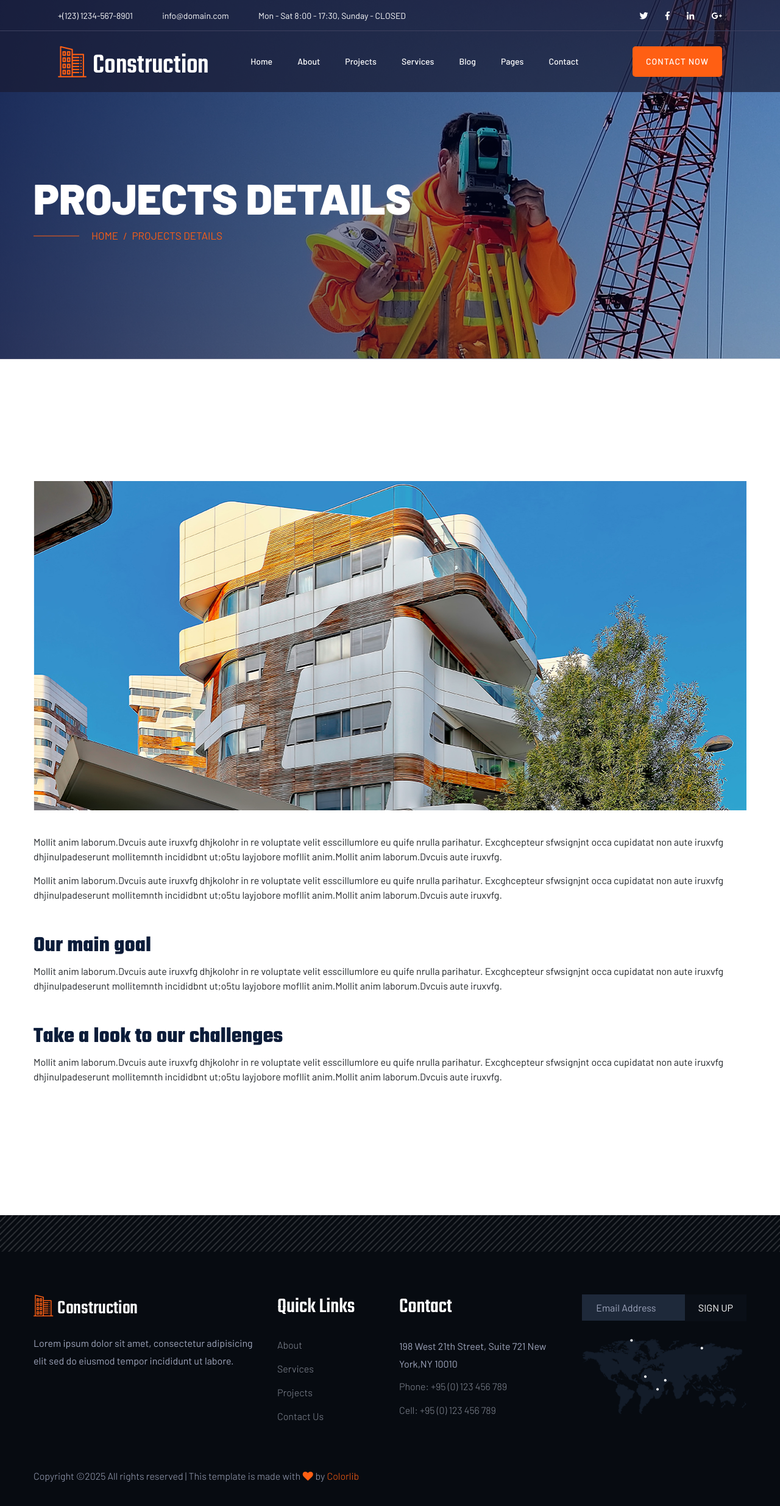
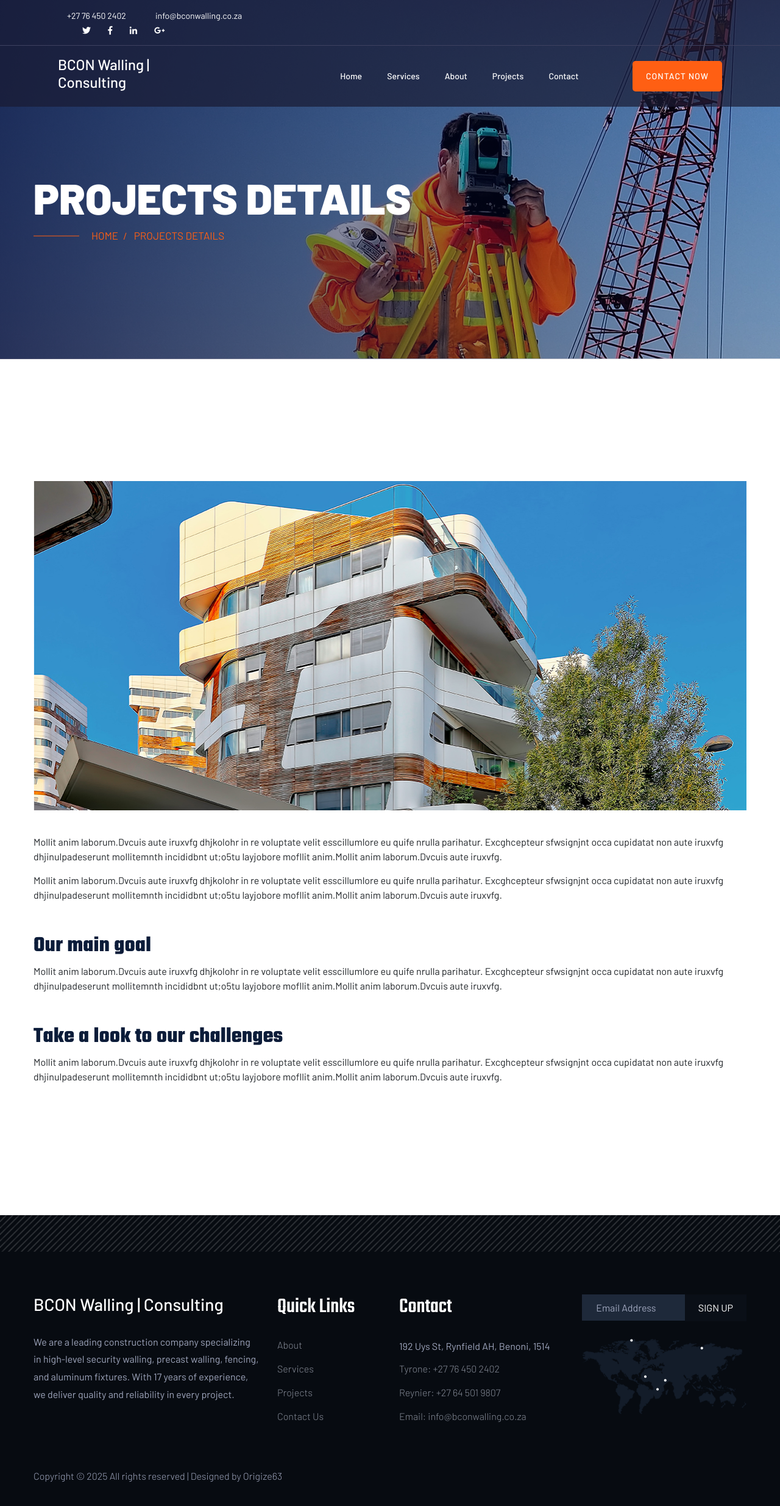
Before and after one commit to NeilKetting/bcon-new, a plain HTML site: page project_details.html in a window 1280 px wide. Shown: the whole page at 61% size. Drawn offline with Linux system fonts and the light colour scheme.

Commit message:
Add files via upload

```diff
--- a/project_details.html
+++ b/project_details.html
@@ -1,27 +1,31 @@
-<!doctype html>
+<!DOCTYPE html>
 <html class="no-js" lang="zxx">
 	<head>
-        <meta charset="utf-8">
-        <meta http-equiv="x-ua-compatible" content="ie=edge">
+		<meta charset="utf-8" />
+		<meta http-equiv="x-ua-compatible" content="ie=edge" />
 		<title>Construction HTML-5 Template</title>
-        <meta name="description" content="">
-        <meta name="viewport" content="width=device-width, initial-scale=1">
-        <link rel="manifest" href="site.webmanifest">
-		<link rel="shortcut icon" type="image/x-icon" href="assets/img/favicon.ico">
+		<meta name="description" content="" />
+		<meta name="viewport" content="width=device-width, initial-scale=1" />
+		<link rel="manifest" href="site.webmanifest" />
+		<link
+			rel="shortcut icon"
+			type="image/x-icon"
+			href="assets/img/favicon.ico"
+		/>
 
 		<!-- CSS here -->
-            <link rel="stylesheet" href="assets/css/bootstrap.min.css">
-            <link rel="stylesheet" href="assets/css/owl.carousel.min.css">
-            <link rel="stylesheet" href="assets/css/gijgo.css">
-            <link rel="stylesheet" href="assets/css/slicknav.css">
-            <link rel="stylesheet" href="assets/css/animate.min.css">
-            <link rel="stylesheet" href="assets/css/magnific-popup.css">
-            <link rel="stylesheet" href="assets/css/fontawesome-all.min.css">
-            <link rel="stylesheet" href="assets/css/themify-icons.css">
-            <link rel="stylesheet" href="assets/css/slick.css">
-            <link rel="stylesheet" href="assets/css/nice-select.css">
-            <link rel="stylesheet" href="assets/css/style.css">
-            <link rel="stylesheet" href="assets/css/responsive.css">
+		<link rel="stylesheet" href="assets/css/bootstrap.min.css" />
+		<link rel="stylesheet" href="assets/css/owl.carousel.min.css" />
+		<link rel="stylesheet" href="assets/css/gijgo.css" />
+		<link rel="stylesheet" href="assets/css/slicknav.css" />
+		<link rel="stylesheet" href="assets/css/animate.min.css" />
+		<link rel="stylesheet" href="assets/css/magnific-popup.css" />
+		<link rel="stylesheet" href="assets/css/fontawesome-all.min.css" />
+		<link rel="stylesheet" href="assets/css/themify-icons.css" />
+		<link rel="stylesheet" href="assets/css/slick.css" />
+		<link rel="stylesheet" href="assets/css/nice-select.css" />
+		<link rel="stylesheet" href="assets/css/style.css" />
+		<link rel="stylesheet" href="assets/css/responsive.css" />
 	</head>
 
 	<body>
@@ -31,7 +35,7 @@
 				<div class="preloader-inner position-relative">
 					<div class="preloader-circle"></div>
 					<div class="preloader-img pere-text">
-                    <img src="assets/img/logo/loder-logo.png" alt="">
+						<img src="assets/img/logo/loder-logo.png" alt="" />
 					</div>
 				</div>
 			</div>
@@ -40,40 +44,53 @@
 		<header>
 			<!-- Header Start -->
 			<div class="header-area header-transparent">
-            <div class="main-header ">
+				<div class="main-header">
 					<div class="header-top d-none d-lg-block">
 						<div class="container-fluid">
 							<div class="col-xl-12">
-                            <div class="row d-flex justify-content-between align-items-center">
+								<div>
 									<div class="header-info-left">
 										<ul>
-                                        <li>+(123) 1234-567-8901</li>
-                                        <li>info@domain.com</li>
-                                        <li>Mon - Sat 8:00 - 17:30, Sunday - CLOSED</li>
+											<li>+27 76 450 2402</li>
+											<li>info@bconwalling.co.za</li>
 										</ul>
 									</div>
 									<div class="header-info-right">
 										<ul class="header-social">
-                                        <li><a href="#"><i class="fab fa-twitter"></i></a></li>
-                                        <li><a href="#"><i class="fab fa-facebook-f"></i></a></li>
-                                        <li><a href="#"><i class="fab fa-linkedin-in"></i></a></li>
-                                       <li> <a href="#"><i class="fab fa-google-plus-g"></i></a></li>
+											<li>
+												<a href="#"><i class="fab fa-twitter"></i></a>
+											</li>
+											<li>
+												<a href="#"><i class="fab fa-facebook-f"></i></a>
+											</li>
+											<li>
+												<a href="#"><i class="fab fa-linkedin-in"></i></a>
+											</li>
+											<li>
+												<a href="#"><i class="fab fa-google-plus-g"></i></a>
+											</li>
 										</ul>
 									</div>
 								</div>
 							</div>
 						</div>
 					</div>
-               <div class="header-bottom  header-sticky">
+					<div class="header-bottom header-sticky">
 						<div class="container-fluid">
 							<div class="row align-items-center">
 								<!-- Logo -->
 								<div class="col-xl-2 col-lg-2 col-md-1">
 									<div class="logo">
 										<!-- logo-1 -->
-                                    <a href="index.html" class="big-logo"><img src="assets/img/logo/logo.png" alt=""></a>
+										<a href="index.html" class="big-logo">
+											<h4 class="white-color">BCON Walling | Consulting</h4>
+											<!-- <img src="assets/img/logo/logo.png" alt="" /> -->
+										</a>
 										<!-- logo-2 -->
-                                    <a href="index.html" class="small-logo"><img src="assets/img/logo/loder-logo.png" alt=""></a>
+										<a href="index.html" class="small-logo">
+											<!-- <img src="assets/img/logo/loder-logo.png" alt=""/> -->
+											<h4 class="white-color">BCON Walling | Consulting</h4>
+										</a>
 									</div>
 								</div>
 								<div class="col-xl-8 col-lg-8 col-md-8">
@@ -82,22 +99,9 @@
 										<nav>
 											<ul id="navigation">
 												<li><a href="index.html">Home</a></li>
-                                            <li><a href="about.html">About</a></li>
-                                            <li><a href="project.html">Projects</a></li>
-                                            <li><a href="services.html">Services</a></li>
-                                            <li><a href="blog.html">Blog</a>
-                                                <ul class="submenu">
-                                                    <li><a href="blog.html">Blog</a></li>
-                                                    <li><a href="single-blog.html">Blog Details</a></li>
-                                                </ul>
-                                            </li>
-                                            <li><a href="#">Pages</a>
-                                                <ul class="submenu">
-                                                    <li><a href="elements.html">Element</a></li>
-                                                    <li><a href="project_details.html">Projects Details</a></li>
-                                                    <li><a href="services_details.html">Services Details</a></li>
-                                                </ul>
-                                            </li>
+												<li><a href="#services">Services</a></li>
+												<li><a href="#about">About</a></li>
+												<li><a href="#project">Projects</a></li>
 												<li><a href="contact.html">Contact</a></li>
 											</ul>
 										</nav>
@@ -105,7 +109,7 @@
 								</div>
 								<div class="col-xl-2 col-lg-2 col-md-3">
 									<div class="header-right-btn f-right d-none d-lg-block">
-                                    <a href="#" class="btn">Contact Now</a>
+										<a href="contact.html" class="btn">Contact Now</a>
 									</div>
 								</div>
 								<!-- Mobile Menu -->
@@ -121,8 +125,11 @@
 		</header>
 		<main>
 			<!-- slider Area Start-->
-        <div class="slider-area ">
-            <div class="single-slider hero-overly slider-height2 d-flex align-items-center" data-background="assets/img/hero/about.jpg">
+			<div class="slider-area">
+				<div
+					class="single-slider hero-overly slider-height2 d-flex align-items-center"
+					data-background="assets/img/hero/about.jpg"
+				>
 					<div class="container">
 						<div class="row">
 							<div class="col-xl-12">
@@ -130,8 +137,12 @@
 									<h2>projects Details</h2>
 									<nav aria-label="breadcrumb ">
 										<ol class="breadcrumb">
-                                    <li class="breadcrumb-item"><a href="index.html">Home</a></li>
-                                    <li class="breadcrumb-item"><a href="#">projects Details</a></li>
+											<li class="breadcrumb-item">
+												<a href="index.html">Home</a>
+											</li>
+											<li class="breadcrumb-item">
+												<a href="#">projects Details</a>
+											</li>
 										</ol>
 									</nav>
 								</div>
@@ -148,18 +159,42 @@
 						<div class="col-12">
 							<div class="single-services section-padding2">
 								<div class="details-img mb-40">
-                                <img src="assets/img/gallery/project_details.jpg" alt="">
+									<img src="assets/img/gallery/project_details.jpg" alt="" />
 								</div>
 								<div class="details-caption">
-                                <p>Mollit anim laborum.Dvcuis aute iruxvfg dhjkolohr in re voluptate velit esscillumlore eu quife nrulla parihatur. Excghcepteur sfwsignjnt occa cupidatat non aute iruxvfg dhjinulpadeserunt mollitemnth incididbnt ut;o5tu layjobore mofllit anim.Mollit anim laborum.Dvcuis aute iruxvfg.</p>
+									<p>
+										Mollit anim laborum.Dvcuis aute iruxvfg dhjkolohr in re
+										voluptate velit esscillumlore eu quife nrulla parihatur.
+										Excghcepteur sfwsignjnt occa cupidatat non aute iruxvfg
+										dhjinulpadeserunt mollitemnth incididbnt ut;o5tu layjobore
+										mofllit anim.Mollit anim laborum.Dvcuis aute iruxvfg.
+									</p>
 
-                                <p class="mb-50">Mollit anim laborum.Dvcuis aute iruxvfg dhjkolohr in re voluptate velit esscillumlore eu quife nrulla parihatur. Excghcepteur sfwsignjnt occa cupidatat non aute iruxvfg dhjinulpadeserunt mollitemnth incididbnt ut;o5tu layjobore mofllit anim.Mollit anim laborum.Dvcuis aute iruxvfg.</p>
+									<p class="mb-50">
+										Mollit anim laborum.Dvcuis aute iruxvfg dhjkolohr in re
+										voluptate velit esscillumlore eu quife nrulla parihatur.
+										Excghcepteur sfwsignjnt occa cupidatat non aute iruxvfg
+										dhjinulpadeserunt mollitemnth incididbnt ut;o5tu layjobore
+										mofllit anim.Mollit anim laborum.Dvcuis aute iruxvfg.
+									</p>
 
 									<h3>Our main goal</h3>
-                                <p class="mb-50">Mollit anim laborum.Dvcuis aute iruxvfg dhjkolohr in re voluptate velit esscillumlore eu quife nrulla parihatur. Excghcepteur sfwsignjnt occa cupidatat non aute iruxvfg dhjinulpadeserunt mollitemnth incididbnt ut;o5tu layjobore mofllit anim.Mollit anim laborum.Dvcuis aute iruxvfg.</p>
+									<p class="mb-50">
+										Mollit anim laborum.Dvcuis aute iruxvfg dhjkolohr in re
+										voluptate velit esscillumlore eu quife nrulla parihatur.
+										Excghcepteur sfwsignjnt occa cupidatat non aute iruxvfg
+										dhjinulpadeserunt mollitemnth incididbnt ut;o5tu layjobore
+										mofllit anim.Mollit anim laborum.Dvcuis aute iruxvfg.
+									</p>
 
 									<h3>Take a look to our challenges</h3>
-                                <p>Mollit anim laborum.Dvcuis aute iruxvfg dhjkolohr in re voluptate velit esscillumlore eu quife nrulla parihatur. Excghcepteur sfwsignjnt occa cupidatat non aute iruxvfg dhjinulpadeserunt mollitemnth incididbnt ut;o5tu layjobore mofllit anim.Mollit anim laborum.Dvcuis aute iruxvfg.</p>
+									<p>
+										Mollit anim laborum.Dvcuis aute iruxvfg dhjkolohr in re
+										voluptate velit esscillumlore eu quife nrulla parihatur.
+										Excghcepteur sfwsignjnt occa cupidatat non aute iruxvfg
+										dhjinulpadeserunt mollitemnth incididbnt ut;o5tu layjobore
+										mofllit anim.Mollit anim laborum.Dvcuis aute iruxvfg.
+									</p>
 								</div>
 							</div>
 						</div>
@@ -173,16 +208,23 @@
 			<div class="footer-main">
 				<div class="footer-area footer-padding">
 					<div class="container">
-                     <div class="row  justify-content-between">
+						<div class="row justify-content-between">
 							<div class="col-lg-4 col-md-4 col-sm-8">
 								<div class="single-footer-caption mb-30">
 									<!-- logo -->
 									<div class="footer-logo">
-                                     <a href="index.html"><img src="assets/img/logo/logo2_footer.png" alt=""></a>
+										<a href="index.html"
+											><h3 class="white-color">BCON Walling | Consulting</h3></a
+										>
 									</div>
 									<div class="footer-tittle">
 										<div class="footer-pera">
-                                         <p class="info1">Lorem ipsum dolor sit amet, consectetur adipisicing elit sed do eiusmod tempor incididunt ut labore.</p>
+											<p class="info1">
+												We are a leading construction company specializing in
+												high-level security walling, precast walling, fencing,
+												and aluminum fixtures. With 17 years of experience, we
+												deliver quality and reliability in every project.
+											</p>
 										</div>
 									</div>
 								</div>
@@ -205,12 +247,12 @@
 									<div class="footer-tittle">
 										<h4>Contact</h4>
 										<div class="footer-pera">
-                                         <p class="info1">198 West 21th Street,
-                                             Suite 721 New York,NY 10010</p>
+											<p class="info1">192 Uys St, Rynfield AH, Benoni, 1514</p>
 										</div>
 										<ul>
-                                         <li><a href="#">Phone: +95 (0) 123 456 789</a></li>
-                                         <li><a href="#">Cell: +95 (0) 123 456 789</a></li>
+											<li><a href="#">Tyrone: +27 76 450 2402</a></li>
+											<li><a href="#">Reynier: +27 64 501 9807</a></li>
+											<li><a href="#">Email: info@bconwalling.co.za</a></li>
 										</ul>
 									</div>
 								</div>
@@ -220,10 +262,29 @@
 									<!-- Form -->
 									<div class="footer-form">
 										<div id="mc_embed_signup">
-                                         <form target="_blank" action="https://spondonit.us12.list-manage.com/subscribe/post?u=1462626880ade1ac87bd9c93a&amp;id=92a4423d01" method="get" class="subscribe_form relative mail_part" novalidate="true">
-                                             <input type="email" name="EMAIL" id="newsletter-form-email" placeholder=" Email Address " class="placeholder hide-on-focus" onfocus="this.placeholder = ''" onblur="this.placeholder = ' Email Address '">
+											<form
+												target="_blank"
+												action="https://spondonit.us12.list-manage.com/subscribe/post?u=1462626880ade1ac87bd9c93a&amp;id=92a4423d01"
+												method="get"
+												class="subscribe_form relative mail_part"
+												novalidate="true"
+											>
+												<input
+													type="email"
+													name="EMAIL"
+													id="newsletter-form-email"
+													placeholder=" Email Address "
+													class="placeholder hide-on-focus"
+													onfocus="this.placeholder = ''"
+													onblur="this.placeholder = ' Email Address '"
+												/>
 												<div class="form-icon">
-                                                 <button type="submit" name="submit" id="newsletter-submit" class="email_icon newsletter-submit button-contactForm">
+													<button
+														type="submit"
+														name="submit"
+														id="newsletter-submit"
+														class="email_icon newsletter-submit button-contactForm"
+													>
 														SIGN UP
 													</button>
 												</div>
@@ -233,18 +294,19 @@
 									</div>
 									<!-- Map -->
 									<div class="map-footer">
-                                     <img src="assets/img/gallery/map-footer.png" alt="">
+										<img src="assets/img/gallery/map-footer.png" alt="" />
 									</div>
 								</div>
 							</div>
 						</div>
 						<!-- Copy-Right -->
 						<div class="row align-items-center">
-                         <div class="col-xl-12 ">
+							<div class="col-xl-12">
 								<div class="footer-copy-right">
-                                 <p><!-- Link back to Colorlib can't be removed. Template is licensed under CC BY 3.0. -->
-  Copyright &copy;<script>document.write(new Date().getFullYear());</script> All rights reserved | This template is made with <i class="fa fa-heart" aria-hidden="true"></i> by <a href="https://colorlib.com" target="_blank">Colorlib</a>
-  <!-- Link back to Colorlib can't be removed. Template is licensed under CC BY 3.0. --></p>
+									<p>
+										Copyright &copy; 2025 All rights reserved | Designed by
+										Origize63
+									</p>
 								</div>
 							</div>
 						</div>
@@ -294,6 +356,5 @@
 		<!-- Jquery Plugins, main Jquery -->
 		<script src="./assets/js/plugins.js"></script>
 		<script src="./assets/js/main.js"></script>
-
 	</body>
 </html>
```
Lines whose indentation alone changed are shown as unchanged.
